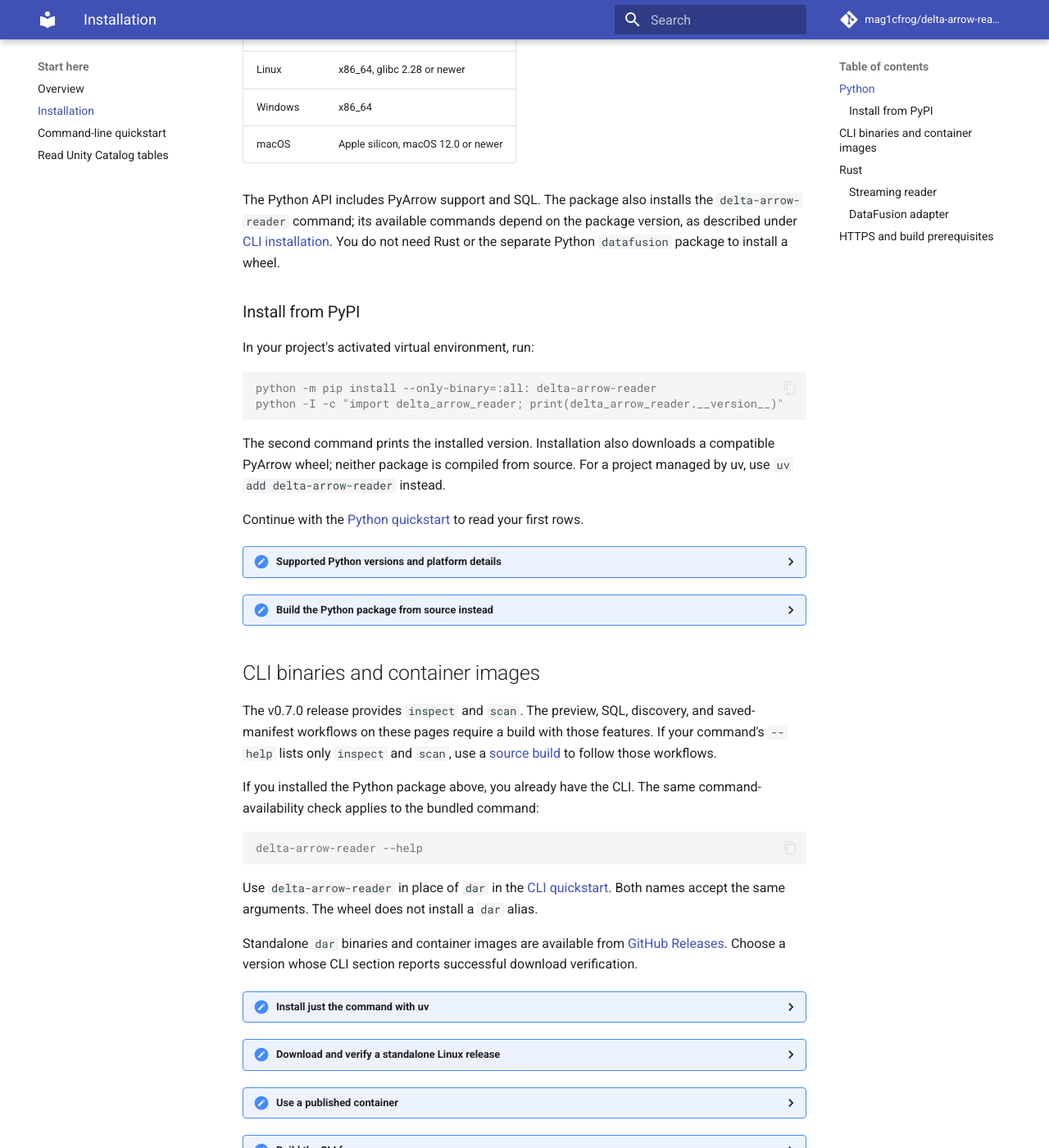
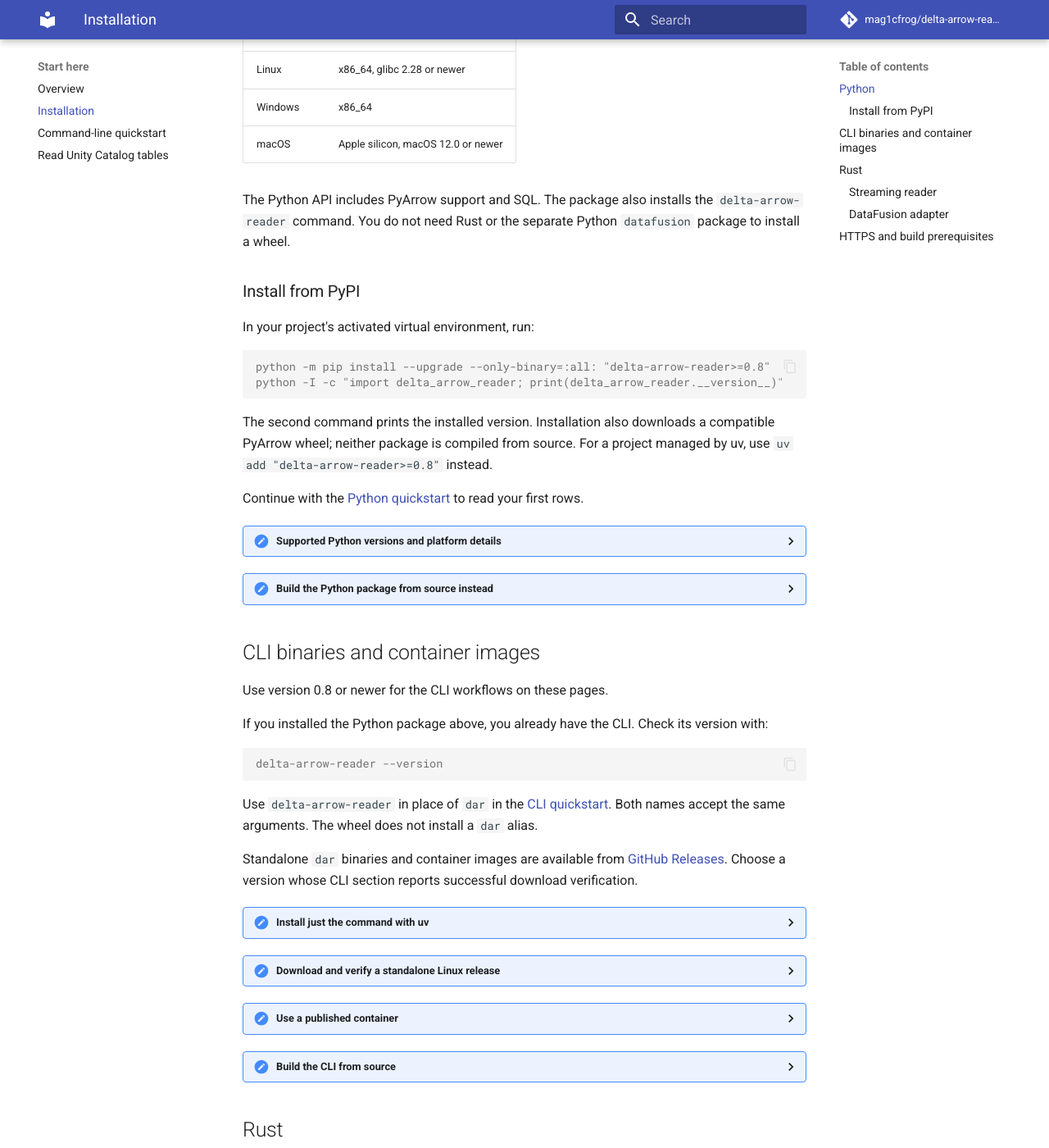
Before and after one commit to mag1cfrog/delta-arrow-reader, an MkDocs documentation site: the page built from crates/delta-arrow-reader-core/docs/public/installation.md, in a window 1280 px wide and 1400 px high, scrolled down 478 px. Shown: the whole window at 82% size. Built offline with MkDocs 1.6.1 and Material for MkDocs 9.7.7, drawn with Linux system fonts in a browser that asks for light colours; comment, search, counter and statistics services are not loaded; some of the changed text lies outside the part shown.

Commit message:
docs: update installation guides for 0.8 (#573)

````diff
--- a/crates/delta-arrow-reader-core/docs/public/installation.md
+++ b/crates/delta-arrow-reader-core/docs/public/installation.md
@@ -18,8 +18,7 @@ Use CPython 3.10 or newer on one of these platforms:
 | macOS | Apple silicon, macOS 12.0 or newer |
 
 The Python API includes PyArrow support and SQL. The package also installs the
-`delta-arrow-reader` command; its available commands depend on the package version,
-as described under [CLI installation](#cli-binaries-and-container-images).
+`delta-arrow-reader` command.
 You do not need Rust or the separate Python `datafusion` package to install a
 wheel.
 
@@ -28,13 +27,13 @@ wheel.
 In your project's activated virtual environment, run:
 
 ```console
-python -m pip install --only-binary=:all: delta-arrow-reader
+python -m pip install --upgrade --only-binary=:all: "delta-arrow-reader>=0.8"
 python -I -c "import delta_arrow_reader; print(delta_arrow_reader.__version__)"
 ```
 
 The second command prints the installed version. Installation also downloads a
 compatible PyArrow wheel; neither package is compiled from source. For a project
-managed by uv, use `uv add delta-arrow-reader` instead.
+managed by uv, use `uv add "delta-arrow-reader>=0.8"` instead.
 
 Continue with the [Python quickstart](https://mag1cfrog.github.io/delta-arrow-reader/python/)
 to read your first rows.
@@ -81,16 +80,13 @@ python -m pip install ./crates/delta-arrow-reader-python
 
 ## CLI binaries and container images
 
-The v0.7.0 release provides `inspect` and `scan`. The preview, SQL, discovery,
-and saved-manifest workflows on these pages require a build with those features.
-If your command's `--help` lists only `inspect` and `scan`, use a
-[source build](#build-cli-from-source) to follow those workflows.
+Use version 0.8 or newer for the CLI workflows on these pages.
 
-If you installed the Python package above, you already have the CLI. The same
-command-availability check applies to the bundled command:
+If you installed the Python package above, you already have the CLI. Check its
+version with:
 
 ```console
-delta-arrow-reader --help
+delta-arrow-reader --version
 ```
 
 Use `delta-arrow-reader` in place of `dar` in the
@@ -107,11 +103,10 @@ Choose a version whose CLI section reports successful download verification.
 [Install uv](https://docs.astral.sh/uv/getting-started/installation/) if needed,
 then install the command from PyPI in a separate tool environment. This uses
 the [wheel platforms listed above](#python), including Windows x86_64 and
-Apple silicon macOS. Check the command availability note above before using
-the newer workflows:
+Apple silicon macOS:
 
 ```console
-uv tool install --no-build delta-arrow-reader
+uv tool install --no-build "delta-arrow-reader>=0.8"
 delta-arrow-reader --version
 ```
 
@@ -120,7 +115,7 @@ If uv reports that its executable directory is missing from `PATH`, run
 installation:
 
 ```console
-uvx --no-build delta-arrow-reader --help
+uvx --no-build --from "delta-arrow-reader>=0.8" delta-arrow-reader --help
 ```
 
 These tool environments do not add the Python API to your project. They still
@@ -212,8 +207,8 @@ for mounting a table or integrating the CLI with a Go service.
 <details markdown="1">
 <summary id="build-cli-from-source">Build the CLI from source</summary>
 
-Use a source build when you need a feature that your installed release does not
-provide. Install [Git](https://git-scm.com/install/),
+Build from source to use unreleased features or a platform without a published
+package. Install [Git](https://git-scm.com/install/),
 [Rust 1.94 or newer with rustup](https://rust-lang.org/tools/install/), and the
 [native build prerequisites](#https-and-build-prerequisites). Rustup also
 installs Cargo, the build command used below. Restart your terminal after
@@ -253,7 +248,7 @@ The examples use your application's Tokio runtime.
 ### Streaming reader
 
 ```bash
-cargo add delta-arrow-reader
+cargo add delta-arrow-reader@0.8
 cargo add tokio --features macros,rt-multi-thread
 ```
 
@@ -266,7 +261,7 @@ dependency is needed.
 To query the table with SQL in Rust:
 
 ```bash
-cargo add delta-arrow-reader --features datafusion
+cargo add delta-arrow-reader@0.8 --features datafusion
 cargo add datafusion@54 --no-default-features --features sql
 cargo add tokio --features macros,rt-multi-thread
 ```
````
Also changed, not shown: crates/delta-arrow-reader-core/docs/public/reference/storage-credentials.md (+3 -4 lines), crates/delta-arrow-reader-core/docs/public/unity-catalog.md (+1 -4 lines).
